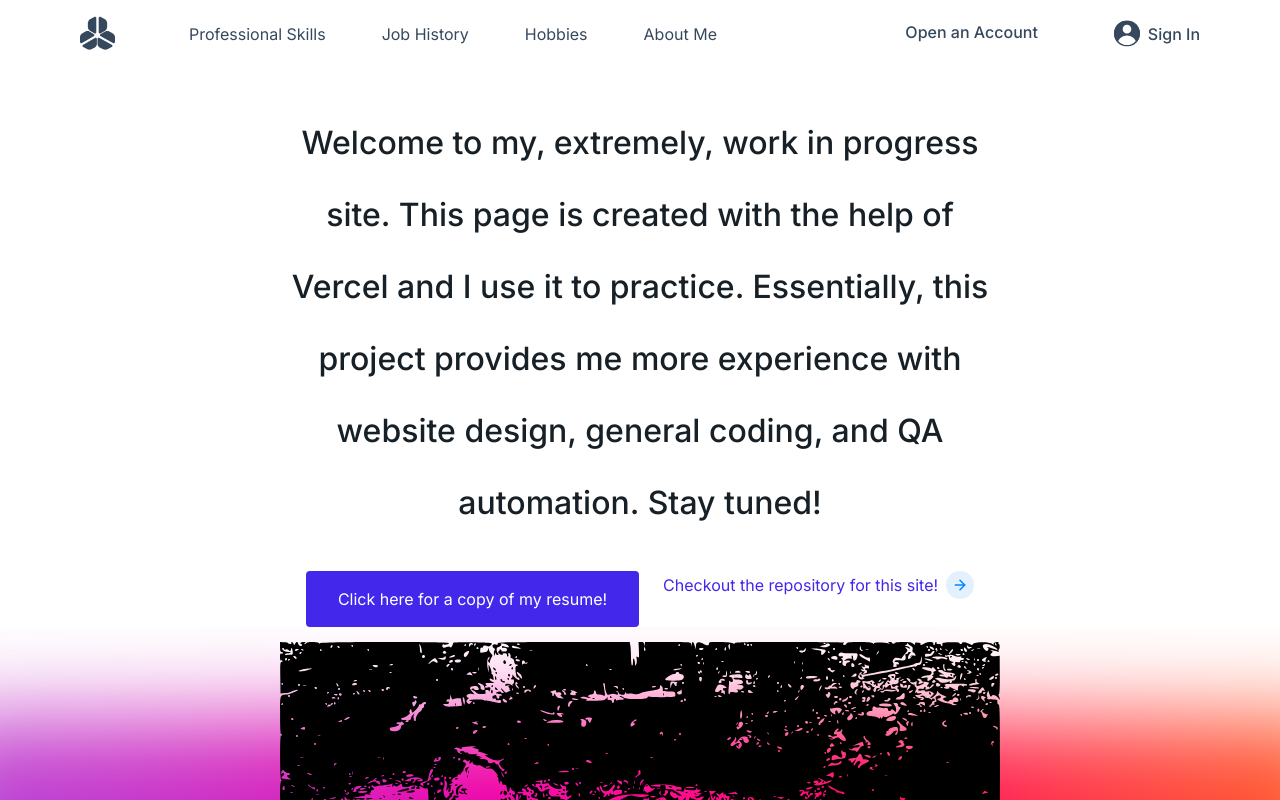
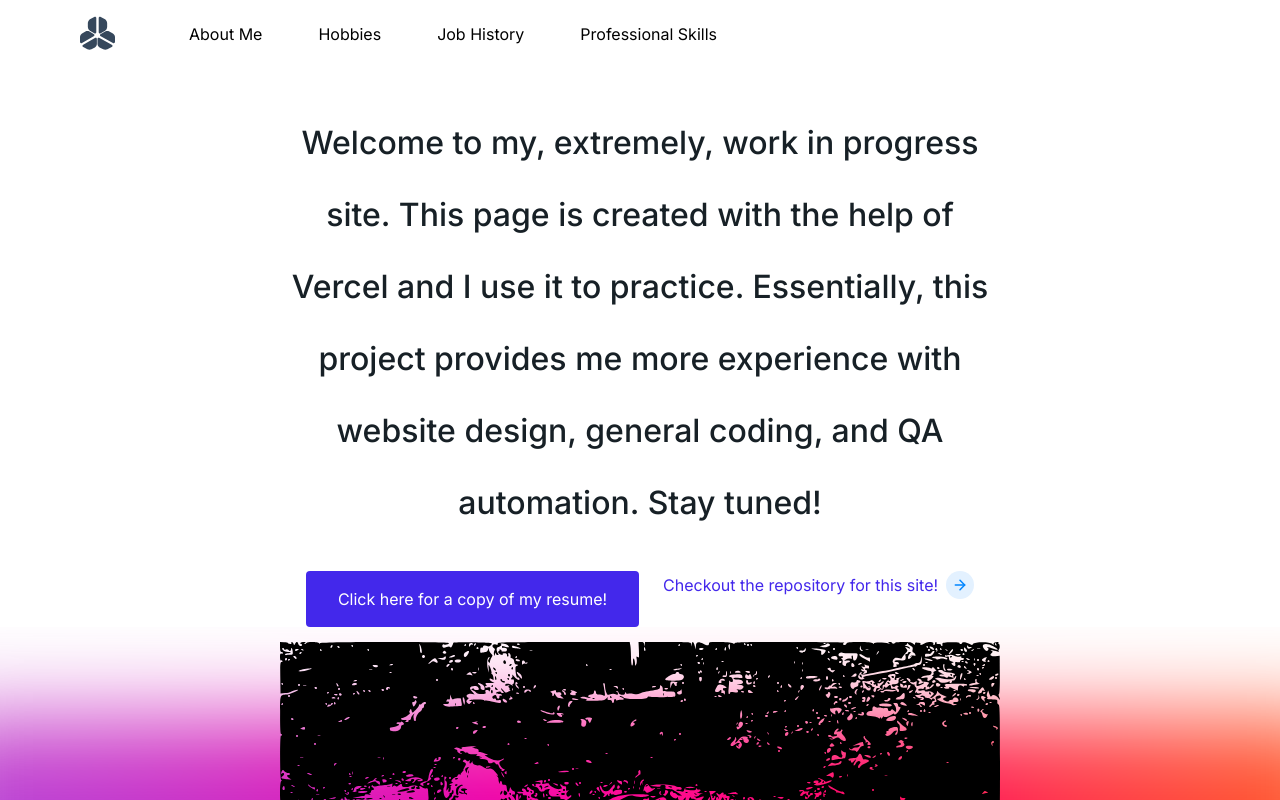
Before and after one commit to aaronnicholashaigh/ProfessionalSite, a Next.js app: page / in a window 1280 px wide. Shown: the top 800 px of the page. Built offline with nearby package versions, Linux system fonts and the light colour scheme.

Commit message:
Working Header Link
used a new header to create working header links.

```diff
--- /dev/null
+++ b/app/components/NewNavbar.tsx
@@ -0,0 +1,25 @@
+import Link from "next/link";
+import Image from "next/image";
+import Logo from '../../public/assets/Logo.svg';
+import Menu from '../../public/assets/Menu.svg';
+
+
+export function NewNavbar(){
+    return(
+        <nav className="flex w-full items-center justify-between px-[20px] py-[16px] lg:container lg:mx-auto lg:px-20">
+            <div className="flex items-center">
+                <Image src={Logo} alt="Logo" />
+                <div className="hidden lg:flex pl-[74px] gap-x-[56px]">
+                    <a href="/about-me">About Me</a>
+                    <a href="/hobbies">Hobbies</a>
+                    <a href="/job-history">Job History</a>
+                    <a href="professional-skills">Professional Skills</a>
+                </div>
+            </div>
+
+            <div className="flex gap-x-5">
+                <Image src = {Menu} alt ="Menu Button" className="lg:hidden" />
+            </div>
+        </nav>
+    )
+}
--- a/app/page.tsx
+++ b/app/page.tsx
@@ -1,12 +1,19 @@
 import Link from "next/link";
 import Image from "next/image";
 import { Navbar } from "./components/Navbar";
+import { NewNavbar } from "./components/NewNavbar";
 import { Hero } from "./components/Hero";
+
+/*
+Tutorials used for this project:
+https://www.youtube.com/watch?v=pQ7tm_7S_Us
+https://www.youtube.com/watch?v=W09K95djOy0
+*/
 
 export default function Home() {
   return (
     <div>
-      <Navbar />
+      <NewNavbar />
       <Hero />
     </div>
 
```
